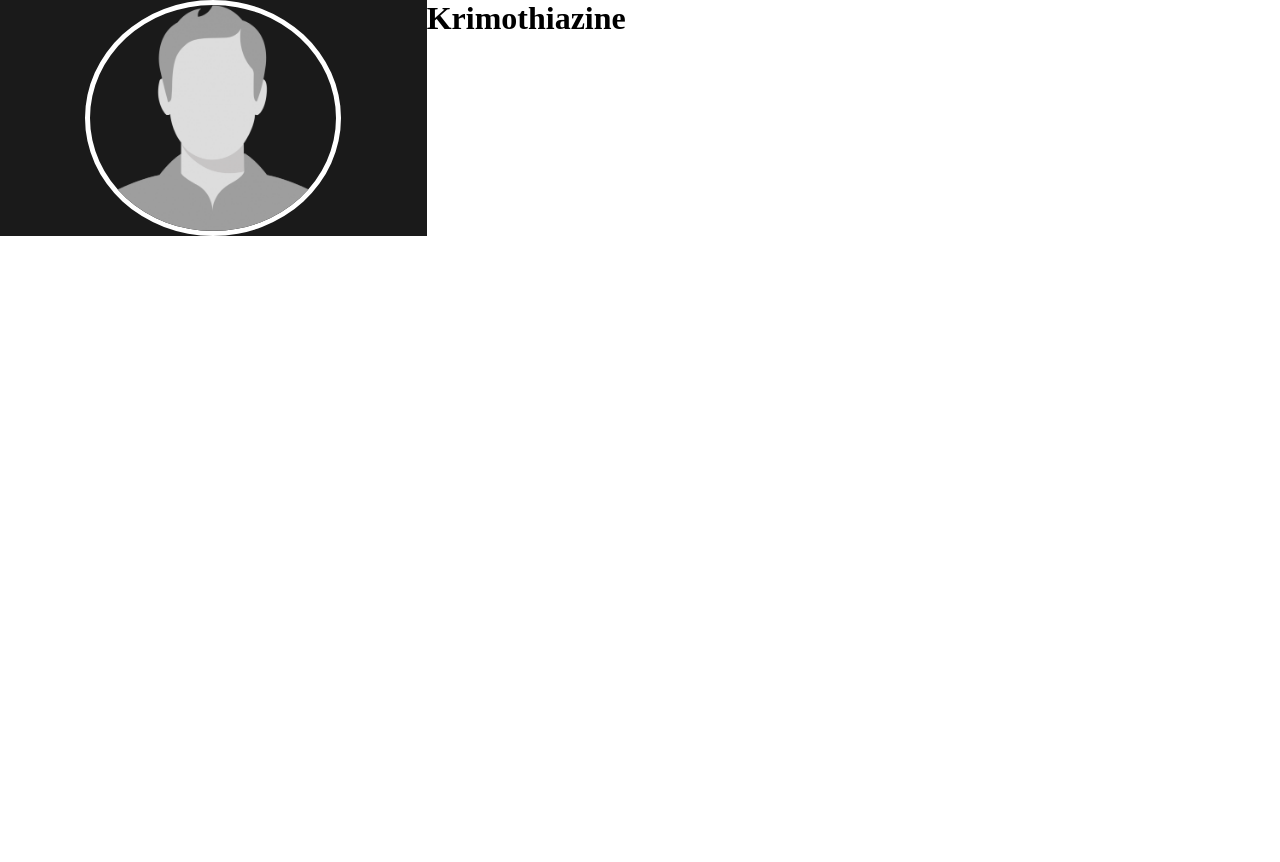
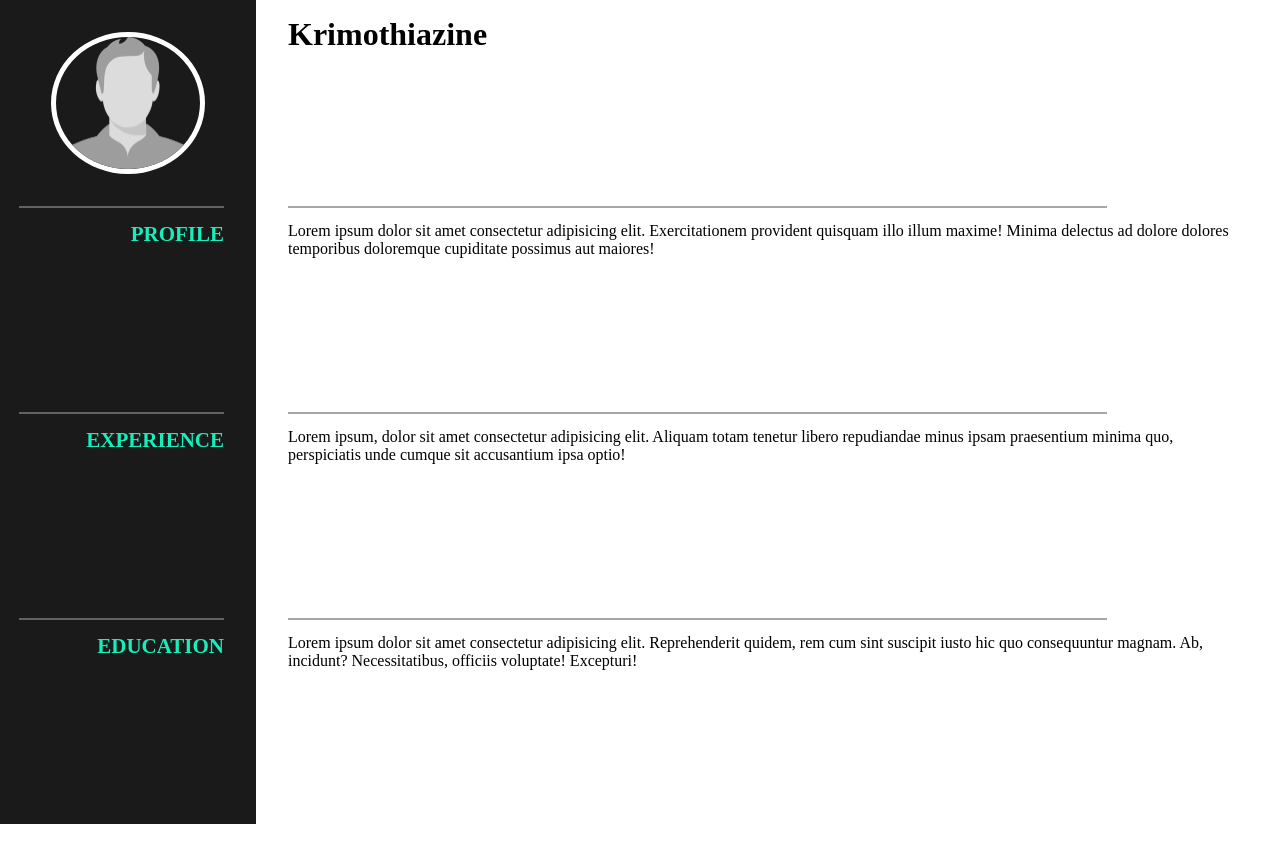
Before and after one commit to Abdelkrim-Saouchi/CV-app, a React (Create React App) app: page / in a window 1280 px wide. Shown: the top 862 px of the page. After the commit the page ends 824 px from the top, so only its background shows below. Built offline with nearby package versions, Linux system fonts and the light colour scheme; the HTML template or start-up script is replaced by a standard one.

Commit message:
Implement first design

```diff
--- a/src/App.css
+++ b/src/App.css
@@ -8,28 +8,67 @@
 
 :root {
   --dark: hsl(0deg 0% 10.2%);
-  --cyan: (165.26deg 57.58% 61.18%);
+  --cyan: hsl(166, 86%, 51%);
   --white: white;
+  --gray: gray;
+  --padding-left-right: 32px;
+  --padding-block: 16px;
 }
 
 .App {
   min-height: 100dvh;
   min-height: 100vh;
   display: grid;
-  grid-template-columns: 2fr 4fr;
+  grid-template-columns: 1fr 4fr;
   grid-template-rows: repeat(4, 1fr);
 }
 
-.Photo {
+.Photo,
+.NavSection {
   background-color: var(--dark);
   color: var(--cyan);
+  padding-inline: var(--padding-left-right);
+  padding-block: var(--padding-block);
+}
+
+.Photo {
   display: flex;
   align-items: center;
   justify-content: center;
 }
 
 .Photo img {
-  width: 60%;
+  width: 80%;
   border-radius: 50%;
   border: 5px solid var(--white);
+  margin-block: 16px;
 }
+
+.NavSection {
+  display: flex;
+  justify-content: flex-end;
+  font-size: 14px;
+  position: relative;
+}
+
+.GeneralInfo,
+.Experience,
+.Profile,
+.Education {
+  padding-inline: var(--padding-left-right);
+  padding-block: var(--padding-block);
+  position: relative;
+}
+
+.NavSection::before,
+.Experience::before,
+.Profile::before,
+.Education::before {
+  content: '';
+  position: absolute;
+  top: 0;
+  width: 80%;
+  height: 2px;
+  background-color: var(--gray);
+  opacity: 0.7;
+}
--- a/src/App.js
+++ b/src/App.js
@@ -1,12 +1,22 @@
 import './App.css';
 import Photo from './components/Photo';
 import GeneralInfo from './components/GeneralInfo';
+import NavSection from './components/NavSection';
+import Profile from './components/Profile';
+import Experience from './components/Experience';
+import Education from './components/Education';
 
 function App() {
   return (
     <div className="App">
       <Photo />
       <GeneralInfo />
+      <NavSection title="PROFILE" />
+      <Profile />
+      <NavSection title="EXPERIENCE" />
+      <Experience />
+      <NavSection title="EDUCATION" />
+      <Education />
     </div>
   );
 }
--- /dev/null
+++ b/src/components/Education.jsx
@@ -0,0 +1,13 @@
+import React, { Component } from 'react';
+
+export default class Education extends Component {
+  render() {
+    return (
+      <div className="Education">
+        Lorem ipsum dolor sit amet consectetur adipisicing elit. Reprehenderit
+        quidem, rem cum sint suscipit iusto hic quo consequuntur magnam. Ab,
+        incidunt? Necessitatibus, officiis voluptate! Excepturi!
+      </div>
+    );
+  }
+}
--- /dev/null
+++ b/src/components/Experience.jsx
@@ -0,0 +1,13 @@
+import React, { Component } from 'react';
+
+export default class Experience extends Component {
+  render() {
+    return (
+      <div className="Experience">
+        Lorem ipsum, dolor sit amet consectetur adipisicing elit. Aliquam totam
+        tenetur libero repudiandae minus ipsam praesentium minima quo,
+        perspiciatis unde cumque sit accusantium ipsa optio!
+      </div>
+    );
+  }
+}
--- /dev/null
+++ b/src/components/NavSection.jsx
@@ -0,0 +1,11 @@
+import React, { Component } from 'react';
+
+export default class ProfileNav extends Component {
+  render() {
+    return (
+      <div className="NavSection">
+        <h2>{this.props.title}</h2>
+      </div>
+    );
+  }
+}
--- /dev/null
+++ b/src/components/Profile.jsx
@@ -0,0 +1,13 @@
+import React, { Component } from 'react';
+
+export default class Profile extends Component {
+  render() {
+    return (
+      <div className="Profile">
+        Lorem ipsum dolor sit amet consectetur adipisicing elit. Exercitationem
+        provident quisquam illo illum maxime! Minima delectus ad dolore dolores
+        temporibus doloremque cupiditate possimus aut maiores!
+      </div>
+    );
+  }
+}
```
